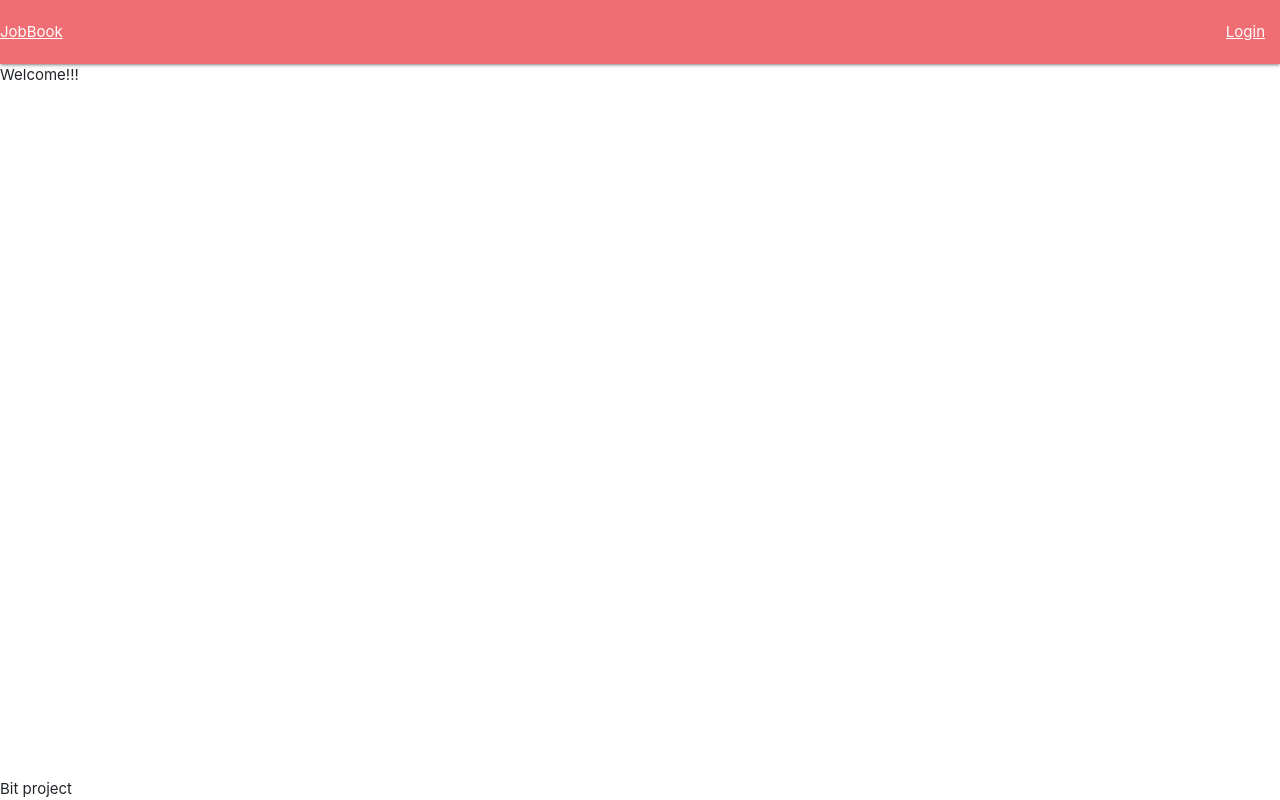
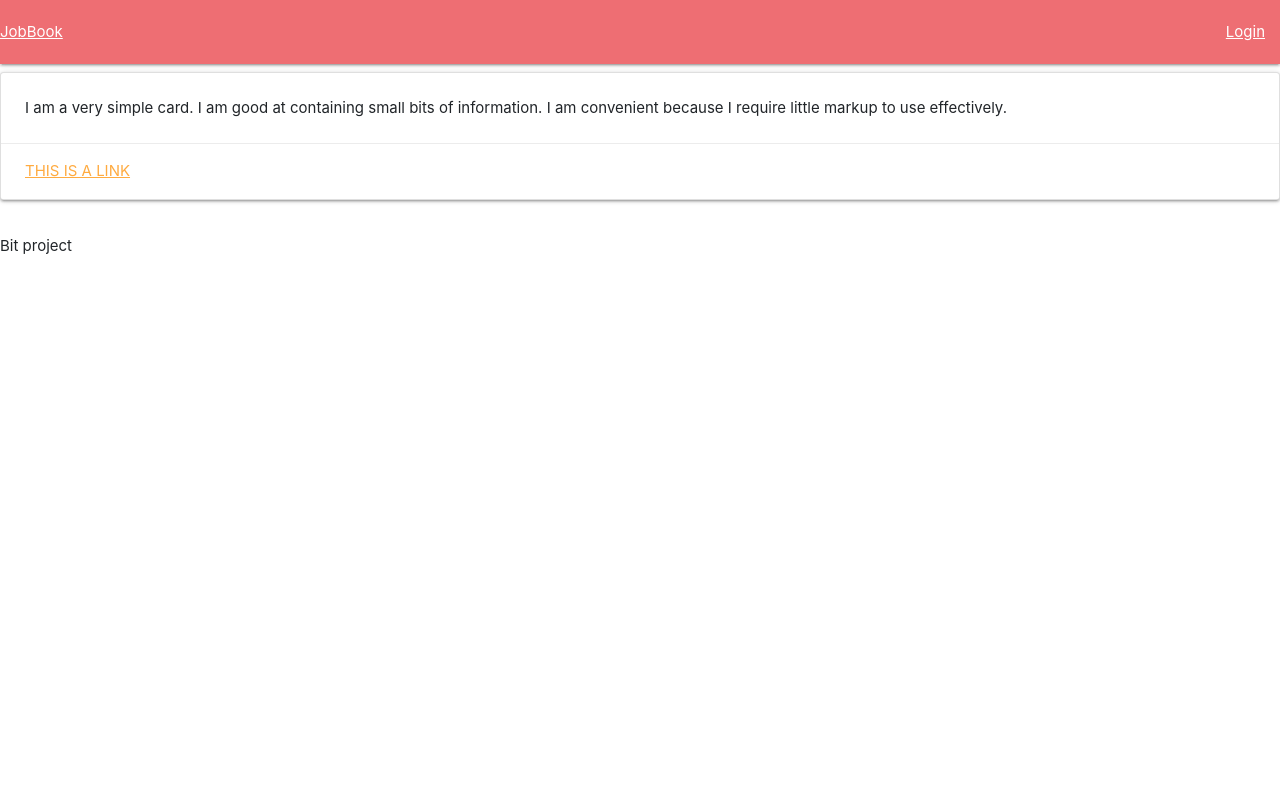
Before and after one commit to Daniel-Avramovic/interview-reports, a React (Create React App) app: page /candidateReport in a window 1280 px wide. Built offline with nearby package versions, Linux system fonts and the light colour scheme.

Commit message:
Created Dummy Candidate report page & add Router

```diff
--- a/package.json
+++ b/package.json
@@ -8,6 +8,7 @@
     "@testing-library/user-event": "^12.8.3",
     "react": "^17.0.2",
     "react-dom": "^17.0.2",
+    "react-router-dom": "^5.3.0",
     "react-scripts": "4.0.3",
     "web-vitals": "^1.1.2"
   },
--- a/src/App.js
+++ b/src/App.js
@@ -2,14 +2,23 @@ import { Fragment } from "react";
 import Footer from "./app/components/footer/Footer";
 import Header from "./app/components/header/Header";
 import Home from "./app/pages/home/Home";
+import CandidateReport from "./app/pages/CandidateReport/CandidateReport.jsx";
+import{BrowserRouter, Route,Switch} from "react-router-dom";
 
 const App = () => {
   return (
+    <BrowserRouter>
     <Fragment>
       <Header />
-      <Home />
+      <Switch>
+        <Route exact path={"/"} component={Home} />
+        <Route path={"/candidateReport"} component={CandidateReport} />
+
+        </Switch>
+
       <Footer />
     </Fragment>
+    </BrowserRouter>
   );
 };
 
--- /dev/null
+++ b/src/app/pages/CandidateReport/CandidateReport.jsx
@@ -0,0 +1,32 @@
+
+
+import React from 'react'
+
+ const CandidateReport =() => {
+
+
+    return (
+        <div>
+     <div class="row">
+    <div class="col s12 m7">
+      <div class="card">
+        <div class="card-image">
+
+          <span class="card-title">Card Title</span>
+        </div>
+        <div class="card-content">
+          <p>I am a very simple card. I am good at containing small bits of information.
+          I am convenient because I require little markup to use effectively.</p>
+        </div>
+        <div class="card-action">
+          <a href="#">This is a link</a>
+        </div>
+      </div>
+    </div>
+  </div>
+        </div>
+    )
+}
+
+
+export default CandidateReport
```
Also changed, not shown: 1 other file (tests, documents, lock files or other folders).
